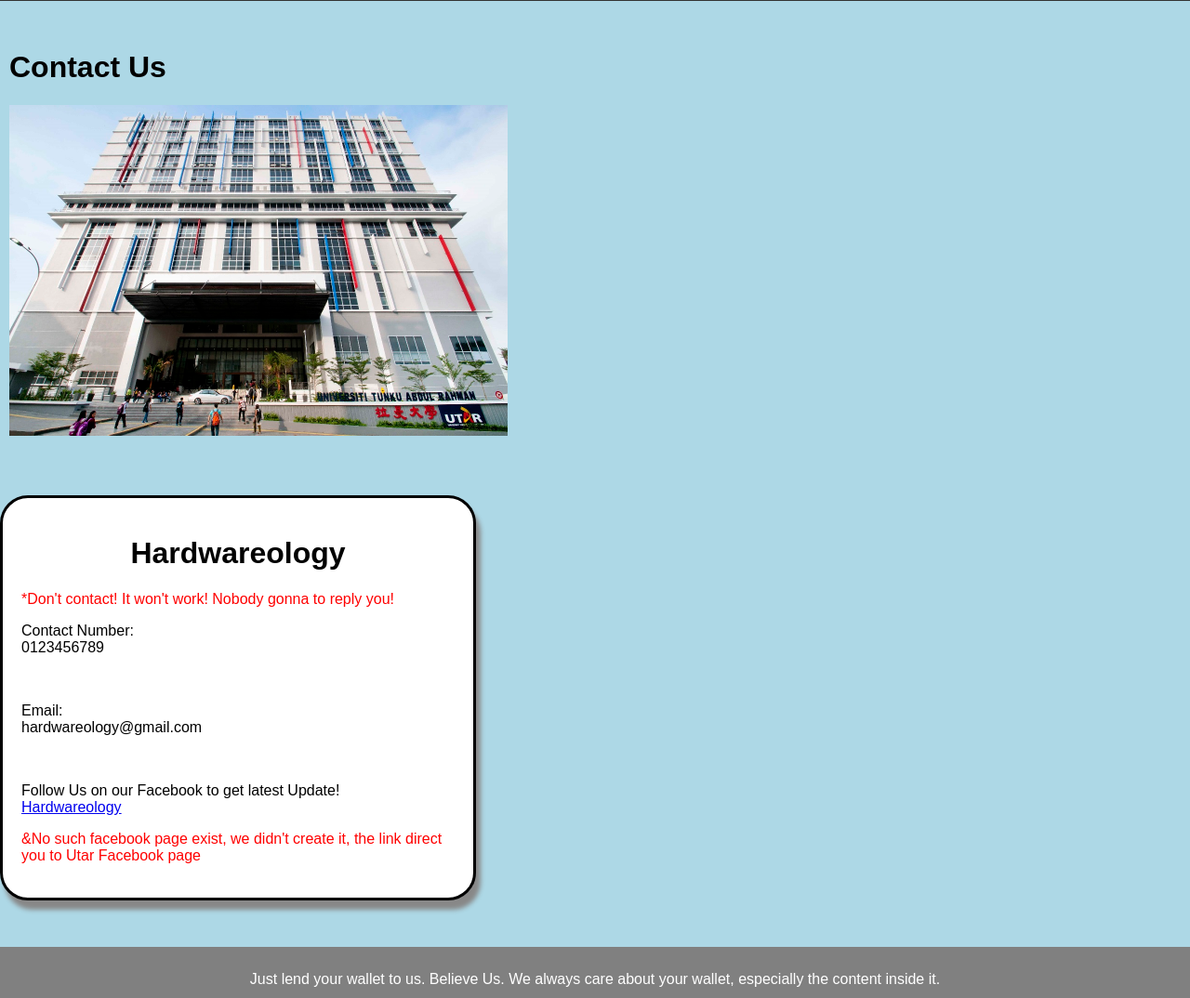
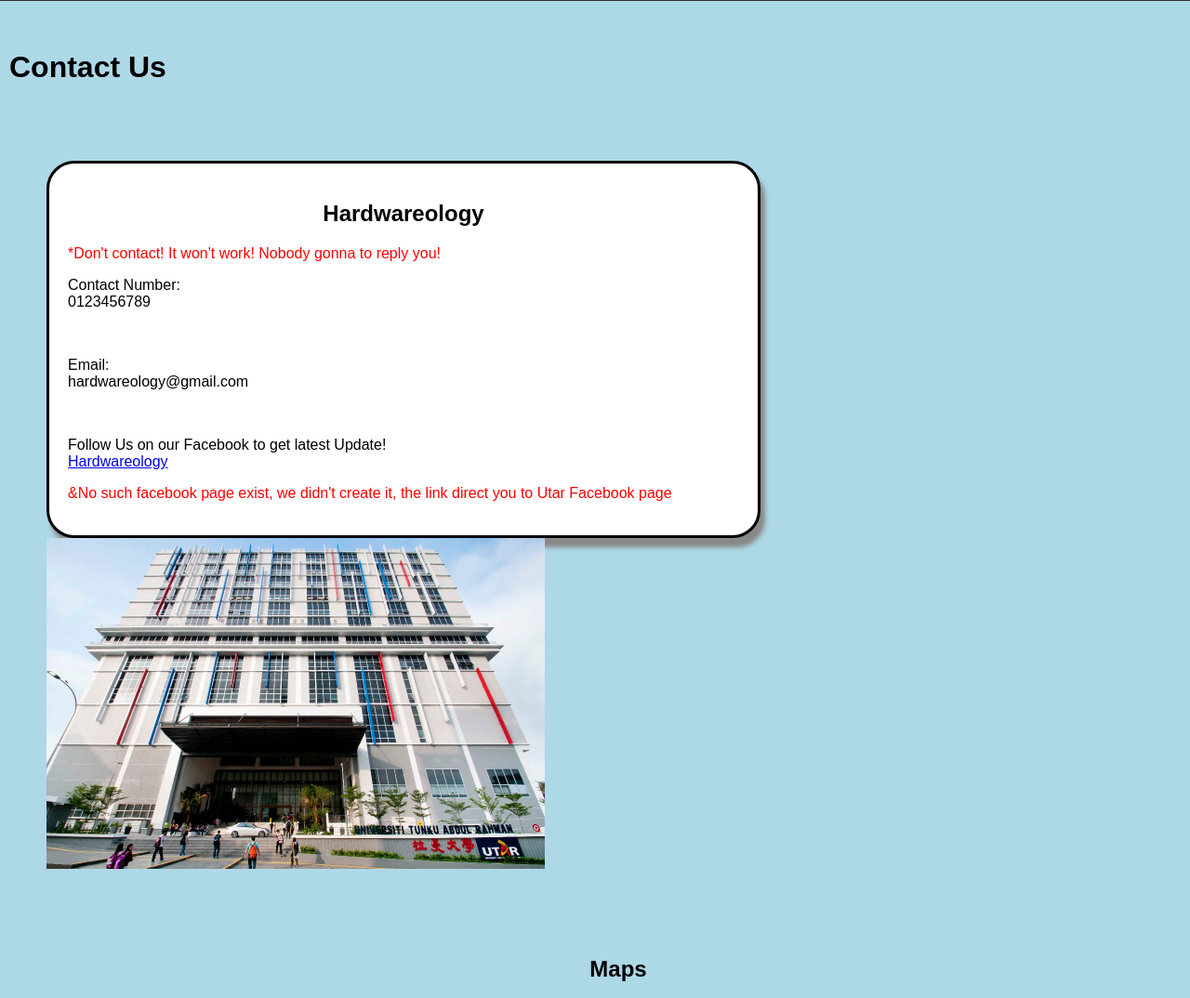
Before and after one commit to LostOfStack/2022S1_WEB_APP, a PHP site: page /contactus.php in a window 1280 px wide. Shown: the part 127-1201 px from the top of the page at 93% size. Run offline with PHP 8.4, Linux system fonts and the light colour scheme.

Commit message:
contactus done

```diff
--- a/contactus.php
+++ b/contactus.php
@@ -10,11 +10,12 @@
 
         <style>
             .contactus01{
-                margin-top: 50px;
-                margin-right: auto;
+                float:left;
+                margin-left: 50px;
+                margin-right: 50px;
                 padding: 20px;
                 position: static;
-                width: 40%;
+                width: 60%;
                 border-style: solid;
                 border-color: black;
                 border-radius: 30px;
@@ -23,16 +24,34 @@
                 box-shadow: 5px 10px 5px #888888;
                 min-width: 400px;
             }
+
+            .contactus02{
+                margin: 50px;
+                float:none;
+                position:static;
+            }
+
+            .contactus03{
+                float:none;
+                margin-left:50px;
+                margin-right: auto;
+                padding: 20px;
+                position: static;
+                width: auto;
+                height: 600px;
+                text-align: center;
+                min-width: 400px;
+            }
         </style>
     </head>
     <body>
 
         <div class="main">
             <h1>Contact Us</h1>
-            <img src="image/aboutus.jpg" alt="company picture" style="width:536px; height:356px;">
         </div>
+        <div>
             <div class="contactus01">
-            <h1 style="text-align:center">Hardwareology</h1>
+                <h2 style="text-align:center">Hardwareology</h2>
                 <p style="color:red">*Don't contact! It won't work! Nobody gonna to reply you!</p>
                 <p>Contact Number:<br>0123456789</p>
                 <br>
@@ -40,8 +59,16 @@
                 <br>
                 <p>Follow Us on our Facebook to get latest Update!<br><a href="https://www.facebook.com/UTARnet" target="_blank">Hardwareology</a></p>
                 <p style="color:red">&No such facebook page exist, we didn't create it, the link direct you to Utar Facebook page</p>
-            <Email>
+            </div>
 
+            <div class="contactus02">
+                <img src="image/aboutus.jpg" alt="company picture" style="width:536px; height:356px;">
+            </div>
+
+            <div class="contactus03">
+                <h2>Maps</h2>
+            <iframe src="https://www.google.com/maps/embed?pb=!1m18!1m12!1m3!1d3984.2035003545775!2d101.79224896475706!3d3.0400444477861175!2m3!1f0!2f0!3f0!3m2!1i1024!2i768!4f13.1!3m3!1m2!1s0x31cc34a5f21a8235%3A0x78796ffc32ce3fcd!2sUniversiti%20Tunku%20Abdul%20Rahman%20(UTAR)!5e0!3m2!1sen!2smy!4v1649149374019!5m2!1sen!2smy" width="700px" height="500px" style="border:0;" allowfullscreen="" loading="lazy" referrerpolicy="no-referrer-when-downgrade"></iframe>
+            </div>
         </div>
         <?php include('includes/footer.php'); ?>
     </body>
```
Lines whose indentation alone changed are shown as unchanged.
